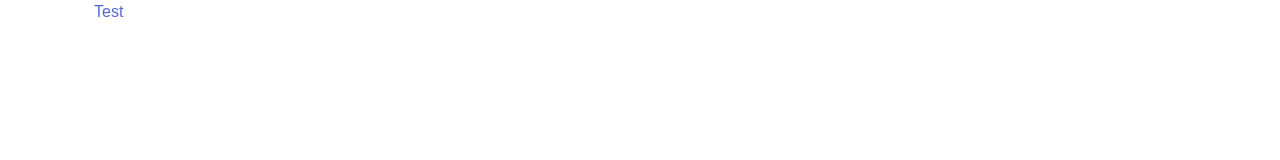
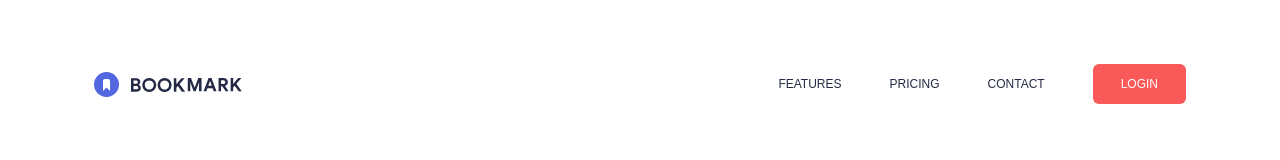
Before and after one commit to smhosseini96/-Landing-Page-Tailwinds, a website: page Landing Page/public/index.html in a window 1280 px wide. Drawn offline with Linux system fonts and the light colour scheme.

Commit message:
Build NavigationBar. Add FontAwesome. Make NavigationBar hidden in small screen size, and instead showing hamburger menu. Adding images to directory.

```diff
--- a/Landing Page/public/index.html
+++ b/Landing Page/public/index.html
@@ -4,14 +4,37 @@
     <meta charset="UTF-8" />
     <meta http-equiv="X-UA-Compatible" content="IE=edge" />
     <meta name="viewport" content="width=device-width, initial-scale=1.0" />
+    <link
+      rel="stylesheet"
+      href="https://cdnjs.cloudflare.com/ajax/libs/font-awesome/6.1.2/css/all.min.css"
+      integrity="sha512-1sCRPdkRXhBV2PBLUdRb4tMg1w2YPf37qatUFeS7zlBy7jJI8Lf4VHwWfZZfpXtYSLy85pkm9GaYVYMfw5BC1A=="
+      crossorigin="anonymous"
+      referrerpolicy="no-referrer"
+    />
     <link rel="stylesheet" href="./style.css" />
     <title>Bookmark Landing Page</title>
   </head>
   <body class="font-Poppins">
     <!-- Header -->
     <header>
-      <nav class="container">
-        <h1 class="text-bookmark-purple">Test</h1>
+      <nav class="container flex items-center py-4 mt-4 sm:mt-12">
+        <div class="py-1"><img src="./imgs/logo-bookmark.svg" alt="" /></div>
+        <ul
+          class="hidden sm:flex flex-1 justify-end items-center gap-12 text-bookmark-blue uppercase text-xs"
+        >
+          <li class="cursor-pointer">Features</li>
+          <li class="cursor-pointer">Pricing</li>
+          <li class="cursor-pointer">Contact</li>
+          <button
+            type="button"
+            class="bg-bookmark-red text-white rounded-md px-7 py-3 uppercase"
+          >
+            Login
+          </button>
+        </ul>
+        <div class="flex sm:hidden flex-1 justify-end">
+          <i class="text-2xl fas fa-bars"></i>
+        </div>
       </nav>
     </header>
   </body>
```
Also changed, not shown: Landing Page/public/imgs/hero-bg.png (added), Landing Page/public/imgs/icon-arrow.svg (added), Landing Page/public/imgs/illustration-features-tab-1.png (added), Landing Page/public/imgs/illustration-features-tab-2.png (added), Landing Page/public/imgs/illustration-features-tab-3.png (added), Landing Page/public/imgs/logo-bookmark-white.png (added), Landing Page/public/imgs/logo-bookmark.svg (added), Landing Page/public/imgs/logo-chrome.svg (added), Landing Page/public/imgs/logo-firefox.svg (added), Landing Page/public/imgs/logo-opera.svg (added), Landing Page/public/style.css.
